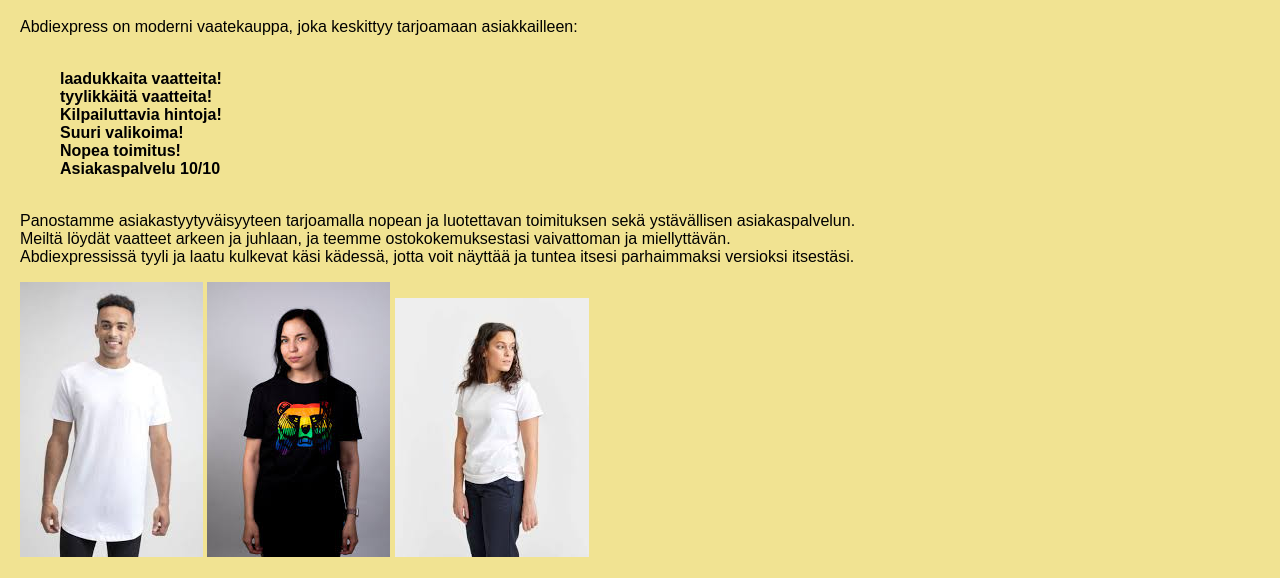
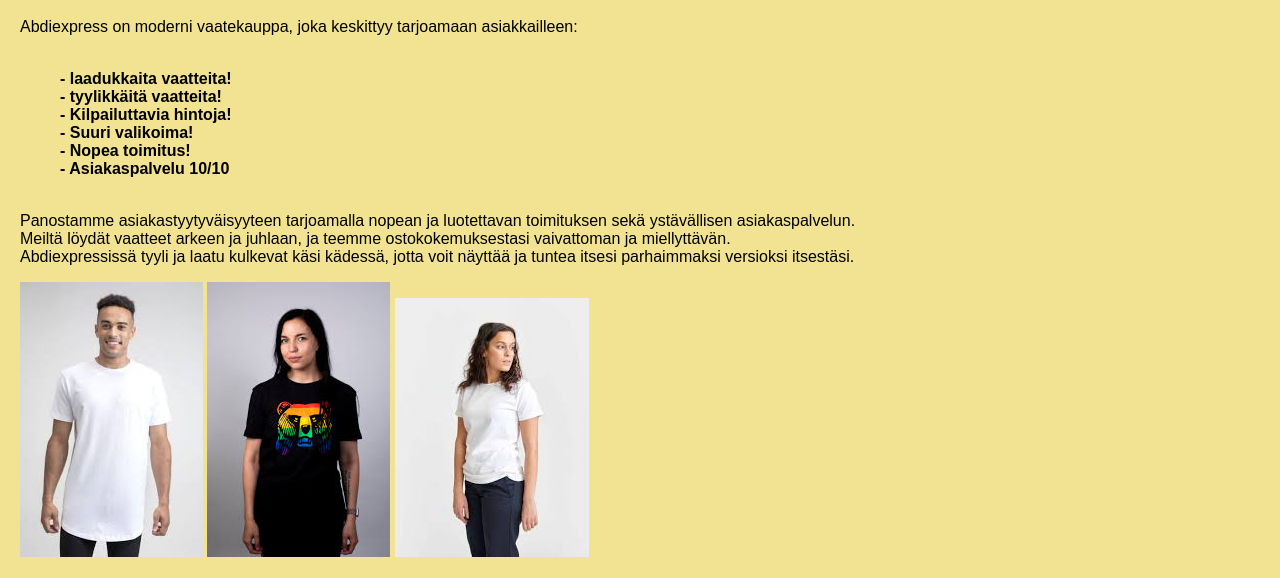
Before and after one commit to Faheemm02/faheemm02.github.io, a plain HTML site: page index.html in a window 1280 px wide. Shown: the part 222-800 px from the top of the page. Drawn offline with Linux system fonts and the light colour scheme.

Commit message:
Update index.html

```diff
--- a/index.html
+++ b/index.html
@@ -90,17 +90,17 @@
     <h2><b>Mikä abdiexpress on?</b></h2>
     <p>Abdiexpress on moderni vaatekauppa, joka keskittyy tarjoamaan asiakkailleen:
 
-        <ul><br><b> laadukkaita vaatteita!
+    <ul><br><b> - laadukkaita vaatteita!
 
-        <br> tyylikkäitä vaatteita!
+    <br> - tyylikkäitä vaatteita!
 
-        <br> Kilpailuttavia hintoja!
+    <br> - Kilpailuttavia hintoja!
 
-        <br> Suuri valikoima!
+    <br> - Suuri valikoima!
 
-        <br> Nopea toimitus!
+    <br> - Nopea toimitus!
 
-        <br> Asiakaspalvelu 10/10</b></ul>
+    <br> - Asiakaspalvelu 10/10</b></ul>
 
         <br>Panostamme asiakastyytyväisyyteen tarjoamalla nopean ja luotettavan toimituksen sekä ystävällisen asiakaspalvelun.
         <br>Meiltä löydät vaatteet arkeen ja juhlaan, ja teemme ostokokemuksestasi vaivattoman ja miellyttävän.
```
